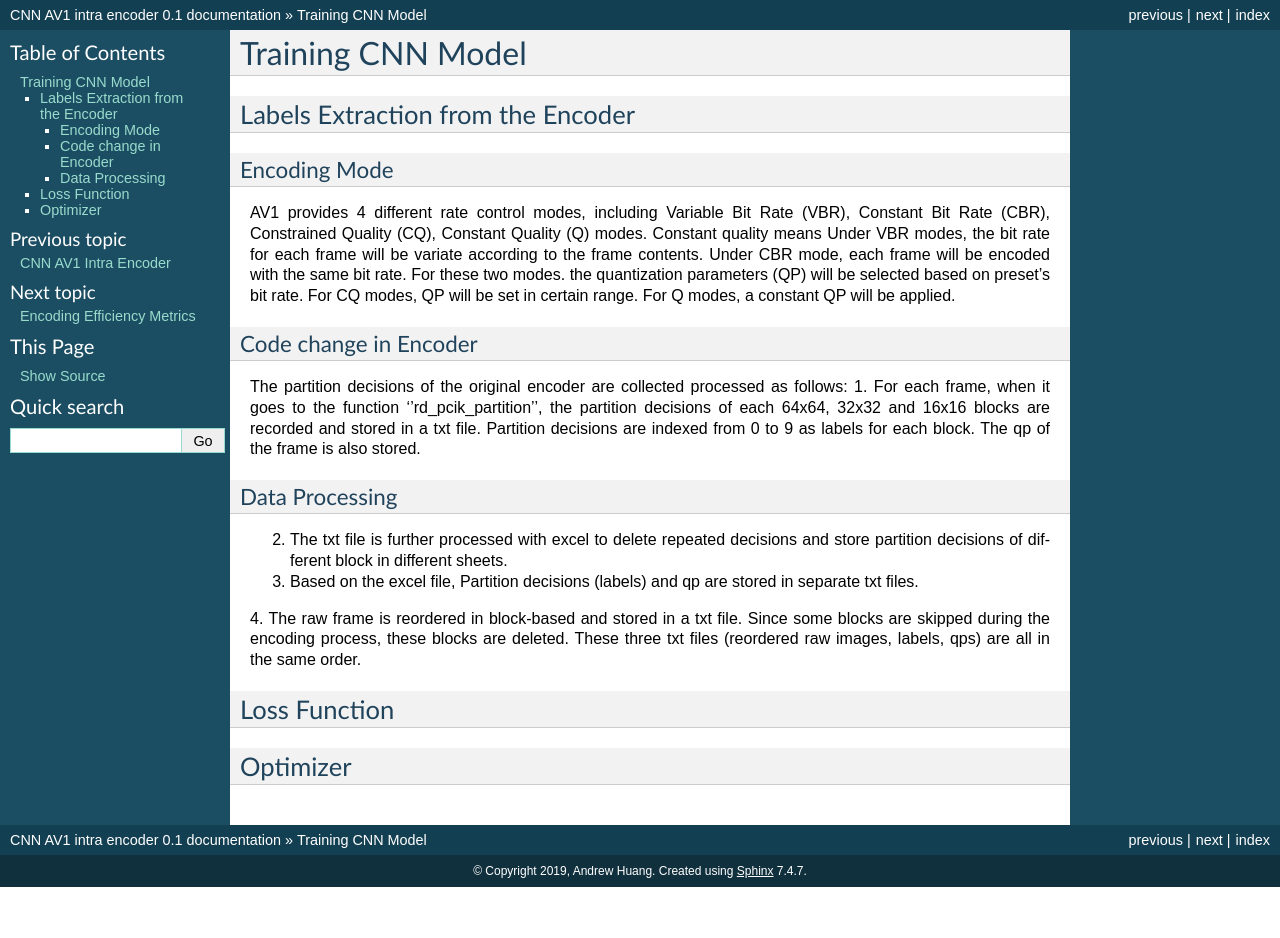
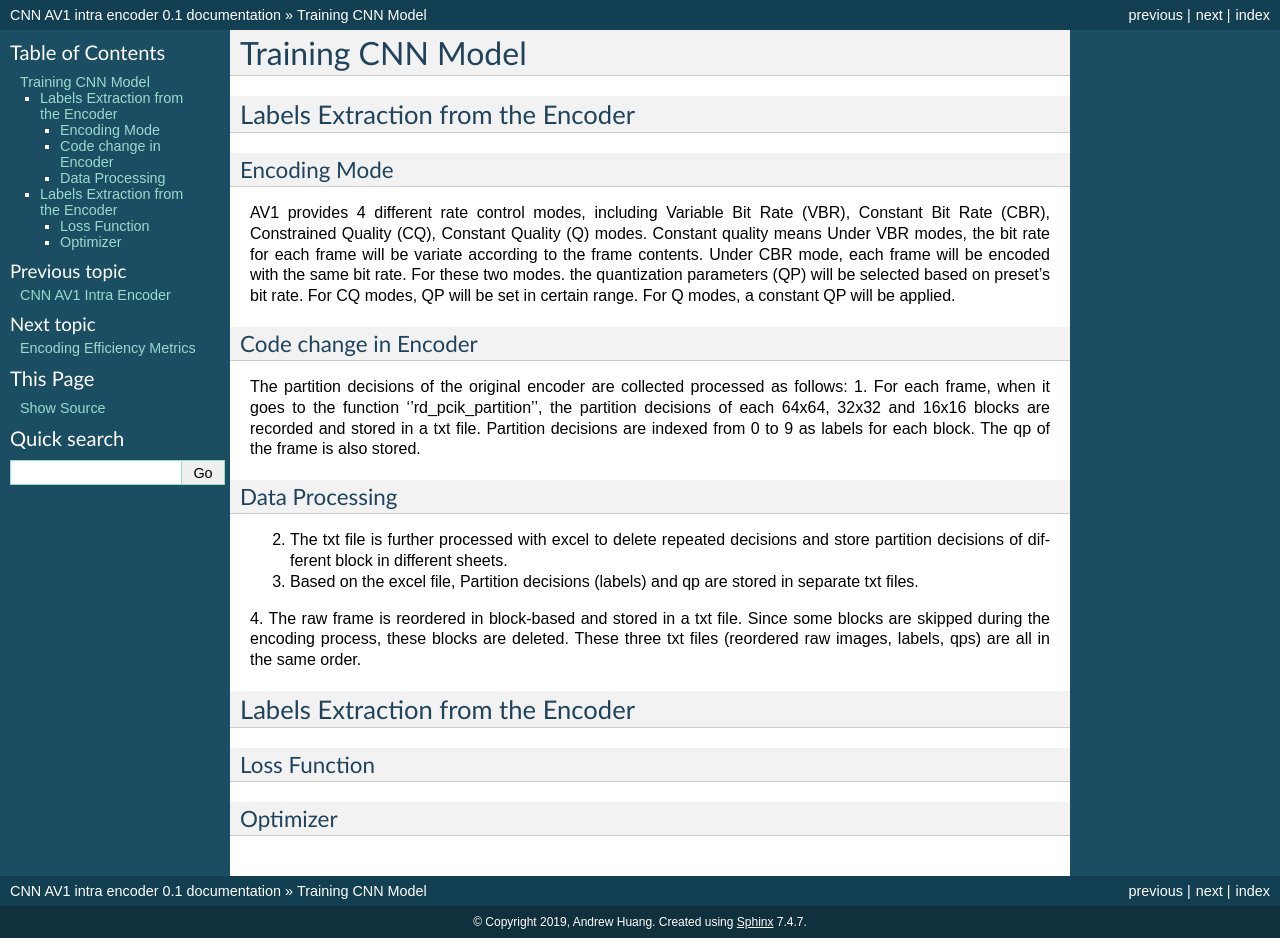
Before and after one commit to epadam/CNN-AV1-intra-encoder, a Sphinx documentation site: the page built from source/training.rst, in a window 1280 px wide. Built offline with Sphinx 7.4.7, drawn with Linux system fonts in a browser that asks for light colours; before the commit the page ends 900 px from its top, so only the background shows below that.

Commit message:
Update training.rst

```diff
--- a/source/training.rst
+++ b/source/training.rst
@@ -31,11 +31,15 @@ Data Processing
 4. The raw frame is reordered in block-based and stored in a txt file. Since some blocks are skipped during the encoding process, these blocks are deleted.
 These three txt files (reordered raw images, labels, qps) are all in the same order.
 
-===============
-Loss Function
-===============
+========================================
+Labels Extraction from the Encoder
+========================================
 
 
-===============
+--------------
+Loss Function
+--------------
+
+--------------
 Optimizer
-===============
+--------------
```
